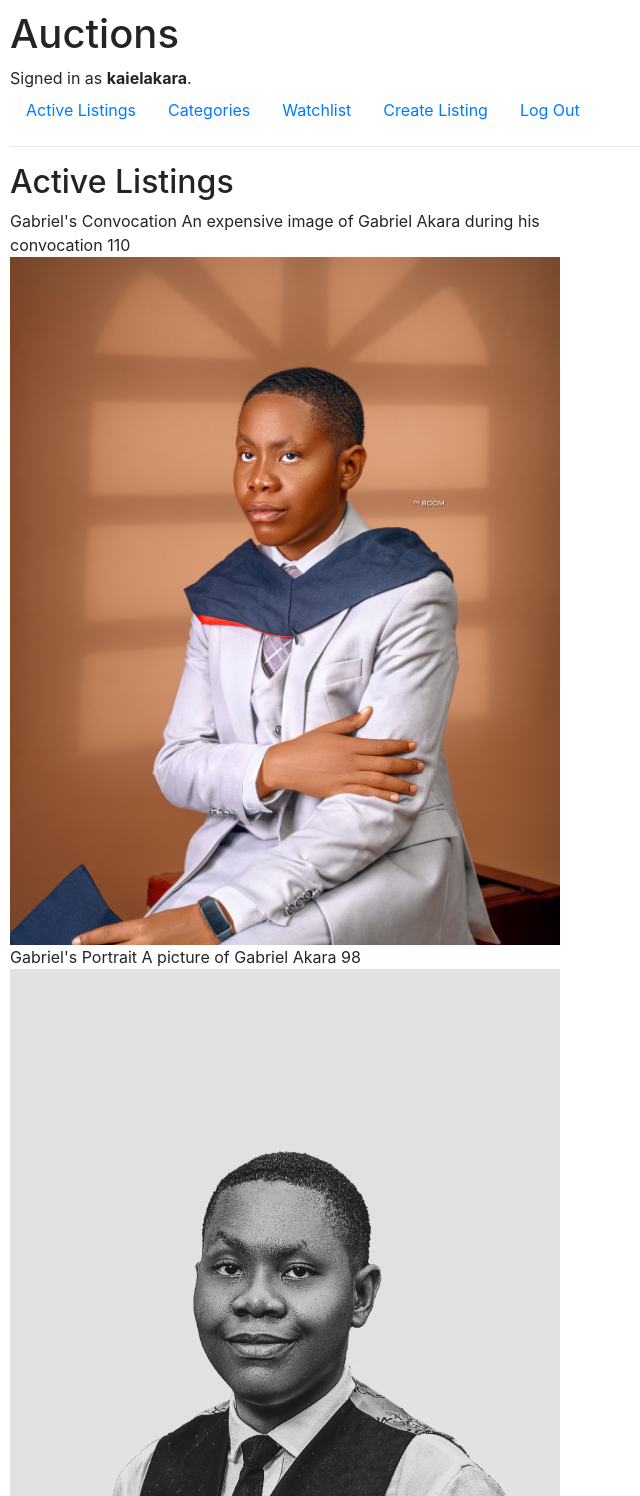
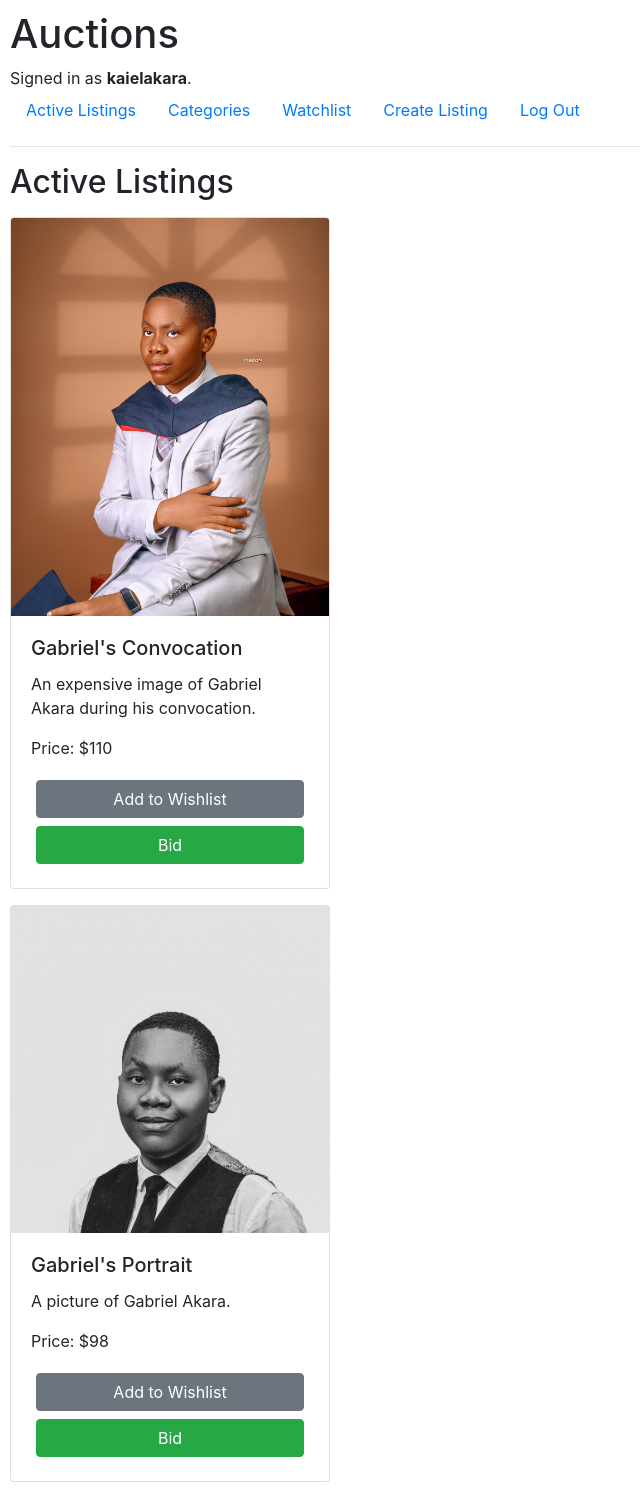
Before and after one commit to Kaielakara/cs50_commerce, a Django app: page / in a window 1280 px wide. Shown: the top 1496 px of the page, without its empty margins (0-640 px from the left). Run offline with Django 3.2, Linux system fonts and the light colour scheme; a user stored in the database is signed in; data comes from the database, SQL or seed files in the repository; both versions use the stored data as it was after the commit; some libraries are stand-ins or nearby versions.

Commit message:
full Implementation of Interface of Active Listing

```diff
--- a/auctions/static/auctions/create.css
+++ b/auctions/static/auctions/create.css
@@ -1,14 +1,15 @@
 .content_main {
   width: 95%;
   margin: auto auto; }
-  .content_main form {
+  .content_main form .form-control {
+    margin-bottom: 8px; }
+  .content_main form .form_two {
     display: flex;
-    flex-direction: column;
-    gap: 9px; }
-    .content_main form div {
-      display: flex;
-      width: 100%;
-      justify-content: space-between; }
+    justify-content: space-between; }
+  .content_main form .form_two > * {
+    width: 37%; }
+  .content_main form .submit-btn {
+    width: 100%; }
 
 @media (min-width: 600px) {
   .content_main {
@@ -17,6 +18,11 @@
   .listing {
     max-width: 550px; }
     .listing img {
-      width: 100%; } }
+      width: 100%; }
+
+  .card_form {
+    width: 100%; }
+    .card_form form {
+      margin: auto 5px; } }
 
 /*# sourceMappingURL=create.css.map */
--- a/auctions/static/auctions/create.scss
+++ b/auctions/static/auctions/create.scss
@@ -4,14 +4,24 @@
     margin: auto auto;
 
     form{
-        display: flex;
-        flex-direction: column;
-        gap: 9px;
 
-        div{
+        .form-control{
+            margin-bottom: 8px;
+        }
+
+        .form_two{
             display: flex;
+            justify-content: space-between;
+
+
+        }
+
+        .form_two > *{
+            width: 37%;
+        }
+
+        .submit-btn{
             width: 100%;
-            justify-content: space-between;
         }
     }
 
@@ -29,4 +39,18 @@
             width: 100%;
         }
     }
+
+    .card_form{
+        width:100%;
+
+        form{
+
+            margin: auto 5px;
+
+            a{
+
+            }
+        }
+    }
+
 }
--- a/auctions/templates/auctions/index.html
+++ b/auctions/templates/auctions/index.html
@@ -7,11 +7,24 @@
 
   {% if request.user.is_authenticated %}
     {% for list in listing %}
-      <div class="listing">
-        {{ list.title }}
-        {{ list.description }}
-        {{ list.bid }}
-        <img src="{{ list.image.url }}" />
+      <div class="card my-3" style="width: 20rem; ">
+        <img src="{{ list.image.url }}" class="card-img-top" alt="..." />
+        <div class="card-body">
+          <h5 class="card-title">{{ list.title }}</h5>
+          <p class="card-text">{{ list.description }}.</p>
+          <p class="card-text">Price: ${{ list.bid }}</p>
+          <div class="card_form">
+            <form action="">
+              <input type="hidden" name="list_data" value="{{list.pk}}">
+              <a href="#" class="btn btn-secondary my-1 w-100">Add to Wishlist</a>
+            </form>
+            <form action="">
+              <input type="hidden" name="list_data" value="{{list.pk}}">
+              <a href="#" class="btn btn-success my-1 w-100">Bid</a>
+            </form>
+          </div>
+
+        </div>
       </div>
     {% endfor %}
   {% endif %}
--- a/auctions/views.py
+++ b/auctions/views.py
@@ -82,7 +82,8 @@ def create(request):
                 "form": NewForm()
             })
     return render(request, "auctions/create.html",{
-        "form" : NewForm()
+        "form" : NewForm(),
+        "form_two" : NewForm_two()
     })
 
 
```
Also changed, not shown: auctions/forms.py (+8 -4 lines), auctions/templates/auctions/create.html (+13 -4 lines), db.sqlite3, 1 other file.
